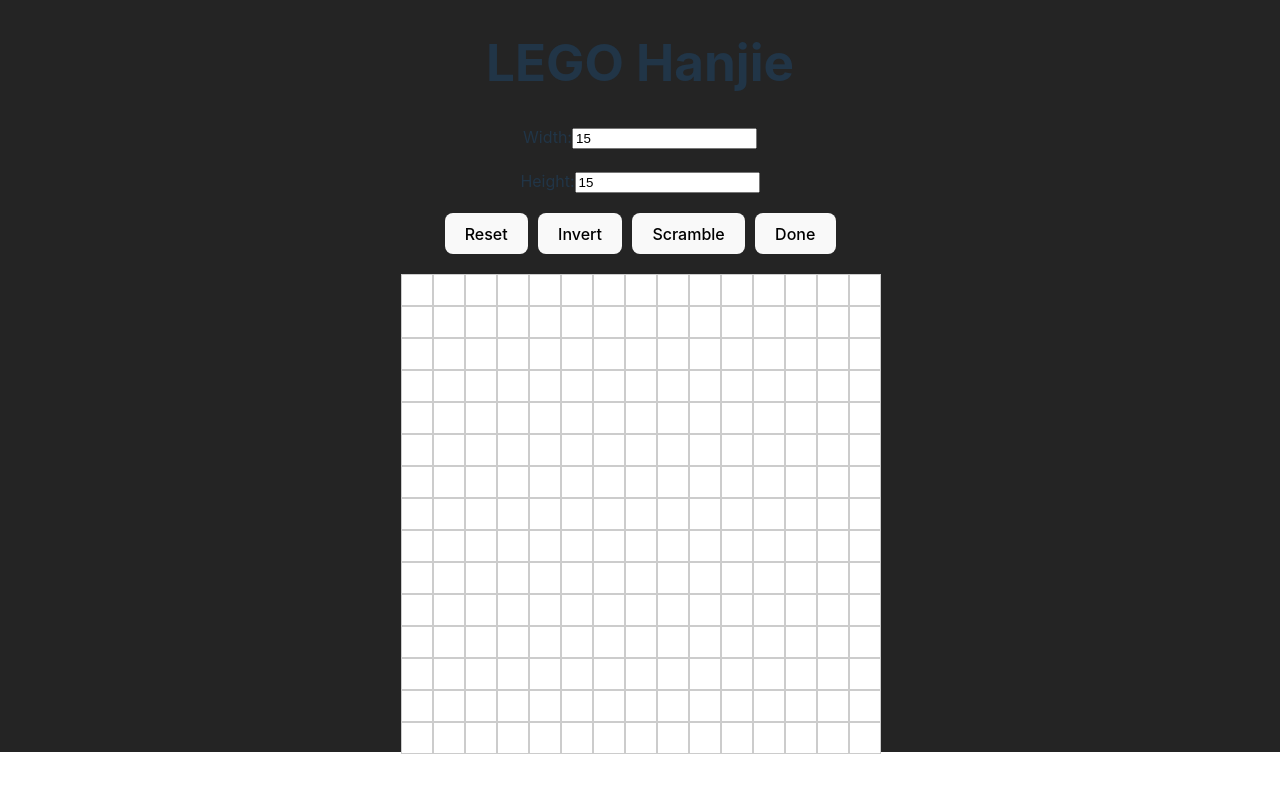
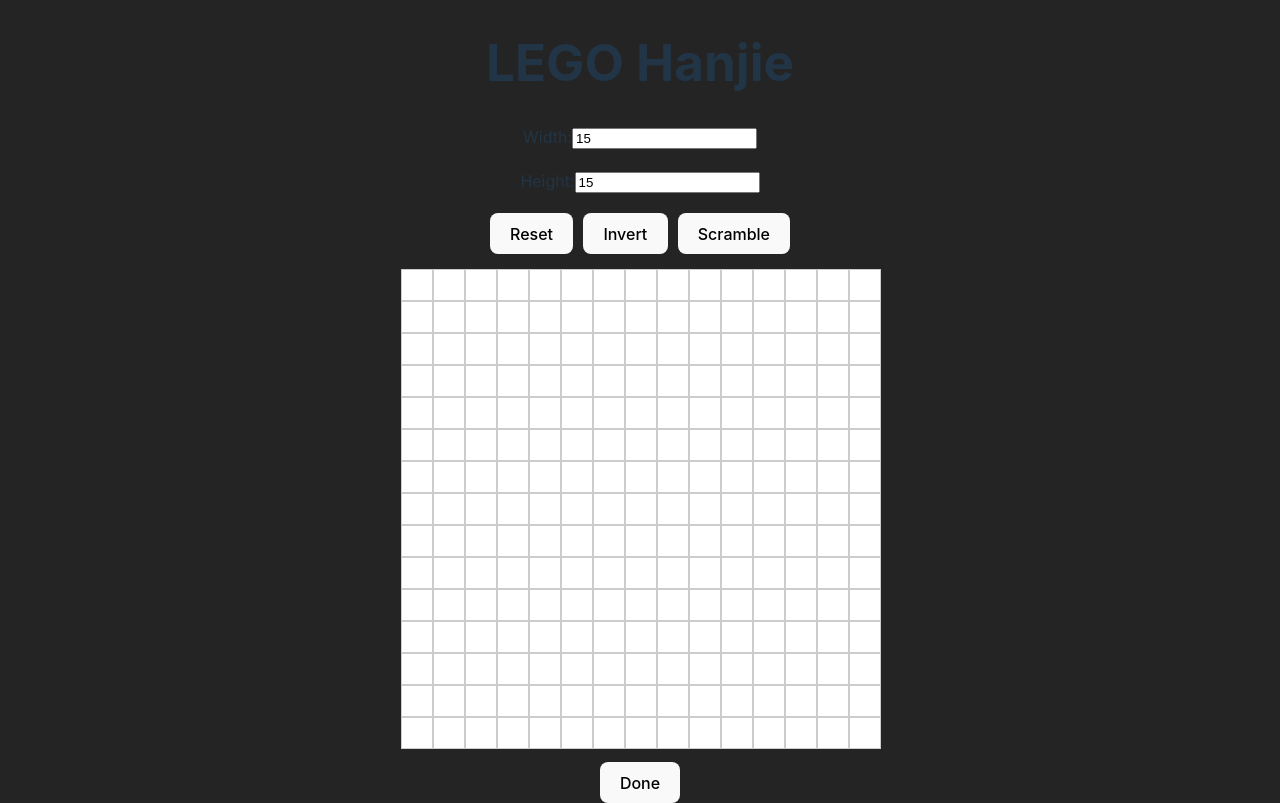
Before and after one commit to codehound42/LEGO-Hanjie, a React (Vite) app: page / in a window 1280 px wide. Built offline with nearby package versions, Linux system fonts and the light colour scheme.

Commit message:
Add Hanjie result table generation

```diff
--- a/src/create-grid/Grid.css
+++ b/src/create-grid/Grid.css
@@ -10,12 +10,13 @@
   flex-direction: column;
   align-items: center;
   gap: 20px;
-  margin-bottom: 20px;
 }
 
-.grid {
+.grid,
+.final-grid {
   display: grid;
   gap: 2px;
+  margin: 15px;
 }
 
 .cell {
@@ -30,3 +31,30 @@
   flex-direction: row;
   gap: 10px;
 }
+
+.final-grid table {
+  border-collapse: collapse;
+}
+
+.final-grid th,
+.final-grid td {
+  width: 30px;
+  height: 30px;
+  text-align: center;
+  vertical-align: middle;
+  border: 1px solid #ccc;
+  background-color: white;
+  color: black; /* Set text color to black */
+}
+
+.final-grid th {
+  background-color: #f0f0f0;
+}
+
+.final-grid td {
+  background-color: #ffffff;
+}
+
+.final-grid .filled {
+  background-color: #90afc5;
+}
--- a/src/create-grid/Grid.tsx
+++ b/src/create-grid/Grid.tsx
@@ -10,10 +10,14 @@
 const EMPTY_COLOR = "white";
 const FILLED_COLOR = "#90AFC5";
 
+// Define cell size constant
+const CELL_SIZE = "30px";
+
 const Grid: React.FC = () => {
   const [width, setWidth] = useState<number>(15);
   const [height, setHeight] = useState<number>(15);
   const [cells, setCells] = useState<Cell[]>([]);
+  const [finalGrid, setFinalGrid] = useState<JSX.Element | null>(null);
 
   useEffect(() => {
     initializeGrid(width, height);
@@ -75,10 +79,102 @@
   };
 
   const handleDone = () => {
-    // Implement the logic for finalizing the grid
-    // This could involve generating a new table or other actions as needed
-    // For now, we'll just log the current state
-    console.log("Grid finalized:", cells);
+    const rows: number[][] = [];
+    const cols: number[][] = [];
+
+    // Calculate row numbers
+    for (let y = 0; y < height; y++) {
+      rows[y] = [];
+      let p = 0;
+      let enc = false;
+      for (let x = 0; x < width; x++) {
+        const pos = y * width + x;
+        if (cells[pos].color === FILLED_COLOR) {
+          if (rows[y][p] === undefined) {
+            rows[y][p] = 1;
+            enc = true;
+          } else {
+            rows[y][p]++;
+          }
+        } else if (enc) {
+          p++;
+          enc = false;
+        }
+      }
+    }
+
+    // Calculate column numbers
+    for (let x = 0; x < width; x++) {
+      cols[x] = [];
+      let p = 0;
+      let enc = false;
+      for (let y = 0; y < height; y++) {
+        const pos = y * width + x;
+        if (cells[pos].color === FILLED_COLOR) {
+          if (cols[x][p] === undefined) {
+            cols[x][p] = 1;
+            enc = true;
+          } else {
+            cols[x][p]++;
+          }
+        } else if (enc) {
+          p++;
+          enc = false;
+        }
+      }
+    }
+
+    // Generate the final table
+    const table = (
+      <table border={1}>
+        <thead>
+          <tr>
+            <th></th>
+            {cols.map((col, x) => (
+              <th
+                key={x}
+                style={x % 5 === 0 ? { borderLeft: "2px solid #000000" } : {}}
+              >
+                {col.map((num, i) => (
+                  <div key={i}>{num}</div>
+                ))}
+              </th>
+            ))}
+          </tr>
+        </thead>
+        <tbody>
+          {rows.map((row, y) => (
+            <tr key={y}>
+              <th
+                style={
+                  y % 5 === 0
+                    ? { borderTop: "2px solid #000000", textAlign: "right" }
+                    : { textAlign: "right" }
+                }
+              >
+                {row.join(" ")}
+              </th>
+              {Array.from({ length: width }).map((_, x) => (
+                <td
+                  key={x}
+                  className={
+                    cells[y * width + x].color === FILLED_COLOR ? "filled" : ""
+                  }
+                  style={{
+                    borderLeft:
+                      x % 5 === 0 && x !== 0 ? "2px solid #000000" : "",
+                    borderTop:
+                      y % 5 === 0 && y !== 0 ? "2px solid #000000" : "",
+                  }}
+                ></td>
+              ))}
+            </tr>
+          ))}
+        </tbody>
+      </table>
+    );
+
+    setFinalGrid(table);
   };
 
   return (
@@ -96,14 +192,13 @@
           <button onClick={handleReset}>Reset</button>
           <button onClick={handleInvert}>Invert</button>
           <button onClick={handleRandom}>Scramble</button>
-          <button onClick={handleDone}>Done</button>
         </div>
       </div>
       <div
         className="grid"
         style={{
-          gridTemplateColumns: `repeat(${width}, 30px)`,
-          gridTemplateRows: `repeat(${height}, 30px)`,
+          gridTemplateColumns: `repeat(${width}, ${CELL_SIZE})`,
+          gridTemplateRows: `repeat(${height}, ${CELL_SIZE})`,
         }}
       >
         {cells.map((cell) => (
@@ -115,6 +210,8 @@
           />
         ))}
       </div>
+      <button onClick={handleDone}>Done</button>
+      {finalGrid && <div className="final-grid">{finalGrid}</div>}
     </div>
   );
 };
```
